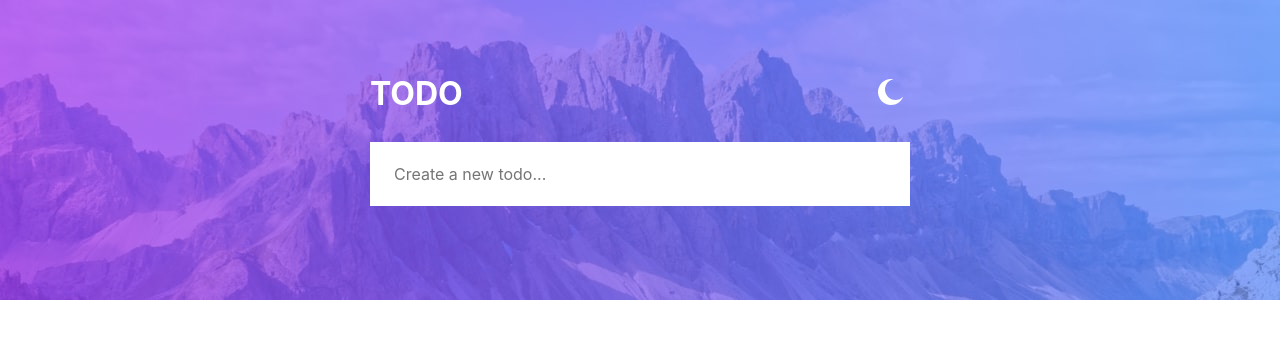
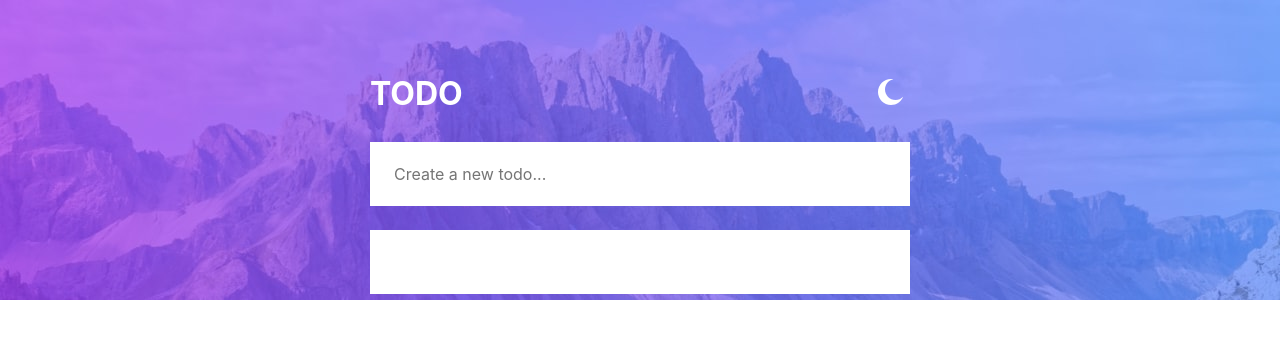
Before and after one commit to zowieerickson/todo-app, a React (Vite) app: page / in a window 1280 px wide. Shown: the top 338 px of the page. Built offline with nearby package versions, Linux system fonts and the light colour scheme.

Commit message:
Render input values on page

```diff
--- a/src/components/AddTodo/AddTodo.tsx
+++ b/src/components/AddTodo/AddTodo.tsx
@@ -2,12 +2,17 @@ import React, {useState} from "react";
 import styles from "./AddTodo.module.css";
 
 const AddTodo: React.FC = () => {
+    const [todos, setTodos] = useState<string[]>([]);
+
     const handleSubmit = (e) => {
         e.preventDefault();
-        console.log("Submit being handled")
+        const inputValue : string = e.target[0].value;
+        setTodos((prevTodos) => [...prevTodos, inputValue]) // Add inputValue to the todos list
+        console.log(inputValue, todos)
     }
 
     return (
+        <>
             <form onSubmit={handleSubmit} aria-label="Create a new todo">
                 <input
                     className={styles.addTodo}
@@ -16,6 +21,13 @@ const AddTodo: React.FC = () => {
                     aria-label="Task description"
                 />
             </form>
+
+            <ul className={styles.addTodo}>
+                {todos.map((todo, index) => (
+                   <li key={index}>{todo}</li>
+                ))}
+            </ul>
+        </>
     )
 };
 
```
Lines whose indentation alone changed are shown as unchanged.
